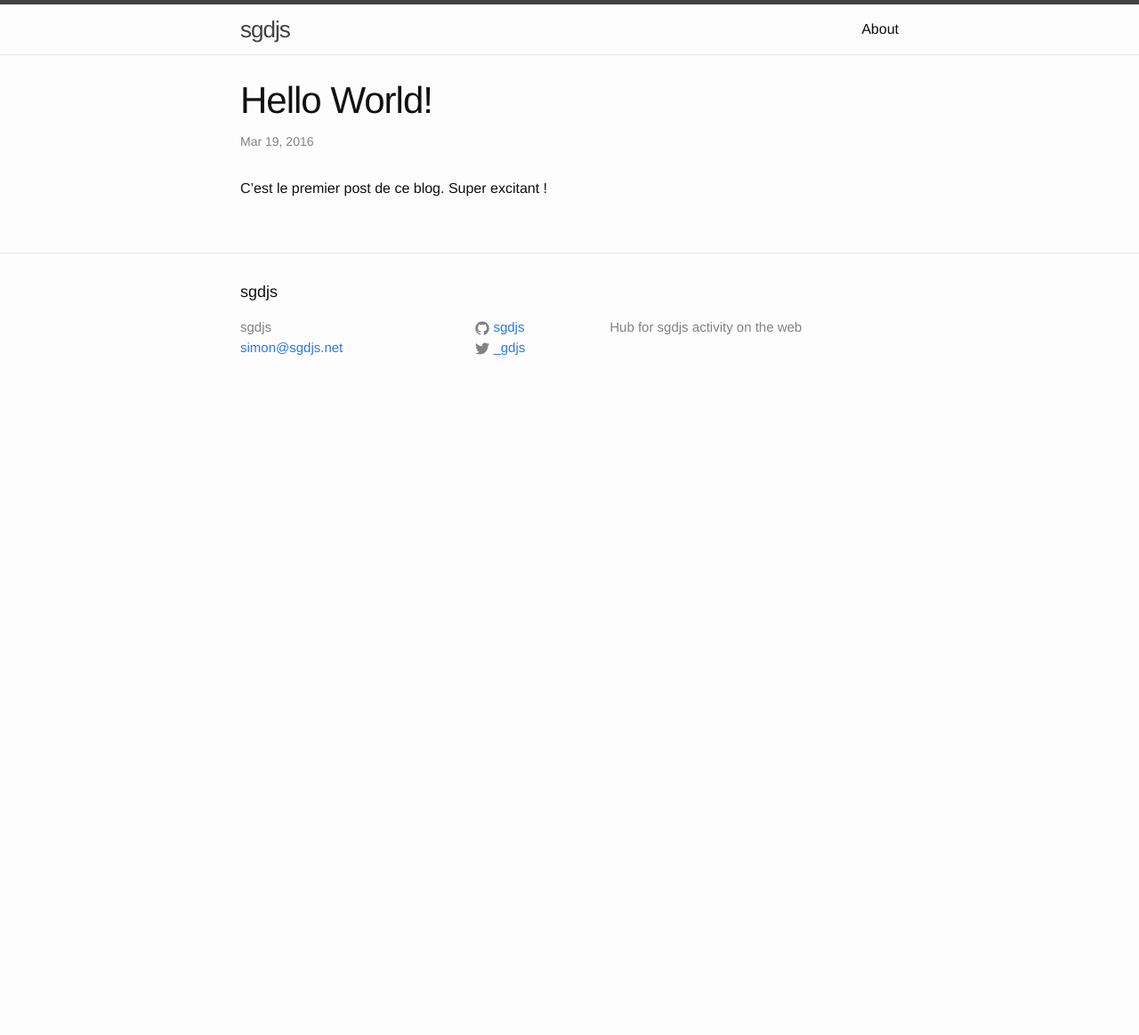
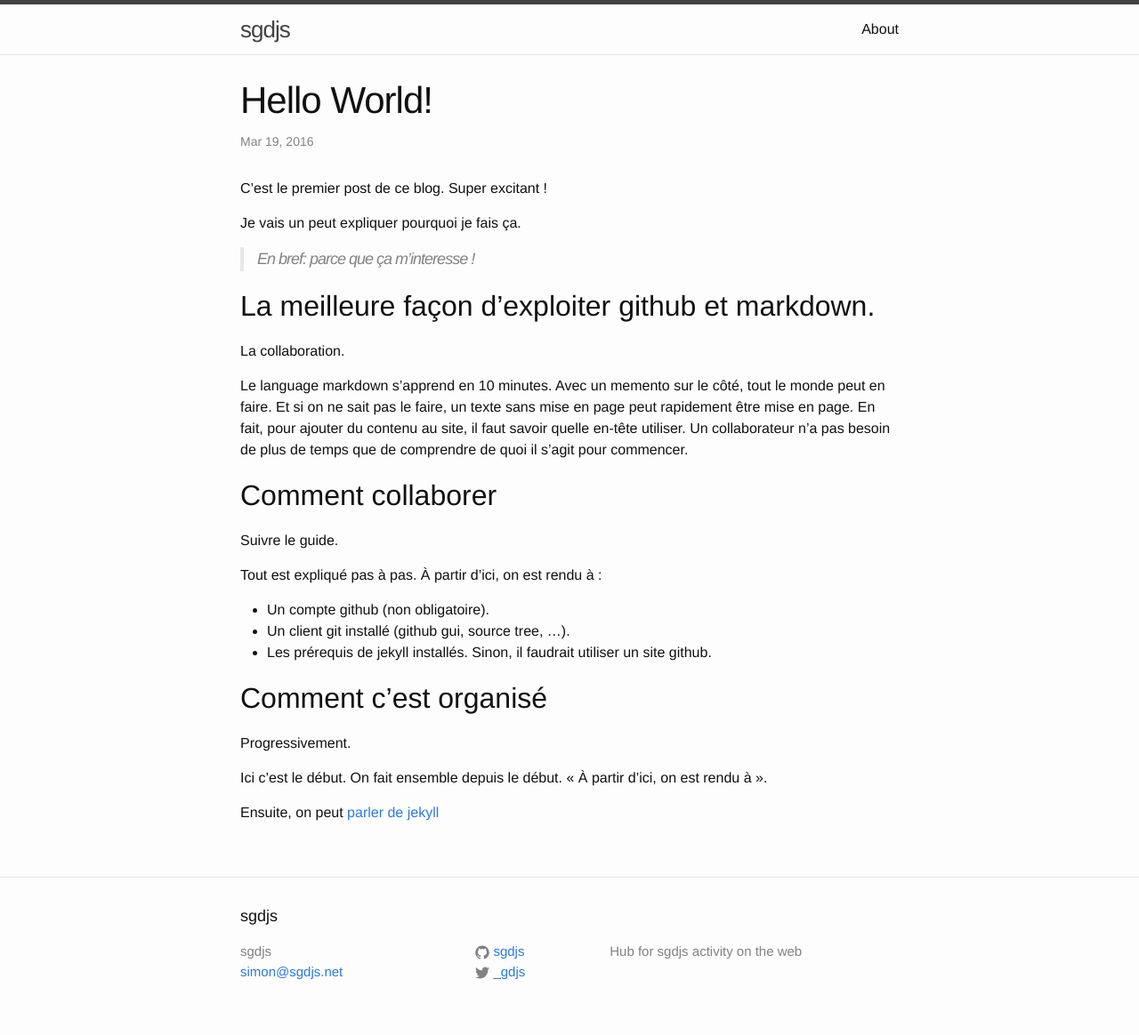
Before and after one commit to sgdjs/sgdjs.github.io, a Jekyll site: the page built from _posts/2016-03-19-hello-world.markdown, in a window 1280 px wide. Shown: the whole page at 89% size. Built offline with Jekyll 4.4.1, drawn with Linux system fonts in a browser that asks for light colours; before the commit the page ends 900 px from its top, so only the background shows below that.

```diff
--- a/_posts/2016-03-19-ajouter-billet.markdown
+++ b/_posts/2016-03-19-ajouter-billet.markdown
@@ -2,7 +2,6 @@
 layout: post
 title:  "Ajouter un nouveau billet"
 date:   2016-03-19 19:30:10 -0400
-categories: jekyll
 ---
 Les billets sont dans le répertoire `_post`.
 
--- a/_posts/2016-03-19-hello-world.markdown
+++ b/_posts/2016-03-19-hello-world.markdown
@@ -2,6 +2,35 @@
 layout: post
 title:  "Hello World!"
 date:   2016-03-19 19:18:10 -0400
-categories: sgdjs
 ---
 C'est le premier post de ce blog. Super excitant !
+
+Je vais un peut expliquer pourquoi je fais ça.
+
+> En bref: parce que ça m'interesse !
+
+## La meilleure façon d'exploiter github et markdown.
+
+La collaboration.
+
+Le language markdown s'apprend en 10 minutes. Avec un memento sur le côté, tout le monde peut en faire. Et si on ne sait pas le faire, un texte sans mise en page peut rapidement être mise en page. En fait, pour ajouter du contenu au site, il faut savoir quelle en-tête utiliser. Un collaborateur n'a pas besoin de plus de temps que de comprendre de quoi il s'agit pour commencer.
+
+## Comment collaborer
+
+Suivre le guide.
+
+Tout est expliqué pas à pas. À partir d'ici, on est rendu à :
+
+* Un compte github (non obligatoire).
+* Un client git installé (github gui, source tree, …).
+* Les prérequis de jekyll installés. Sinon, il faudrait utiliser un site github.
+
+## Comment c'est organisé
+
+Progressivement.
+
+Ici c'est le début. On fait ensemble depuis le début. « À partir d'ici, on est rendu à ».
+
+Ensuite, on peut [parler de jekyll][suite]
+
+[suite]: http://www.hub.sgdjs.net/2016/03/23/simplicite.html
```
Also changed, not shown: _posts/2016-03-23-simplicite.markdown (+10 -5 lines).
